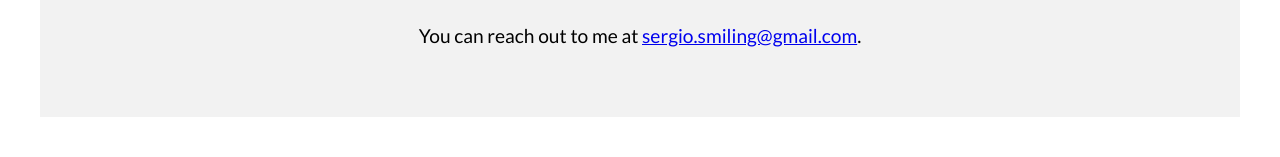
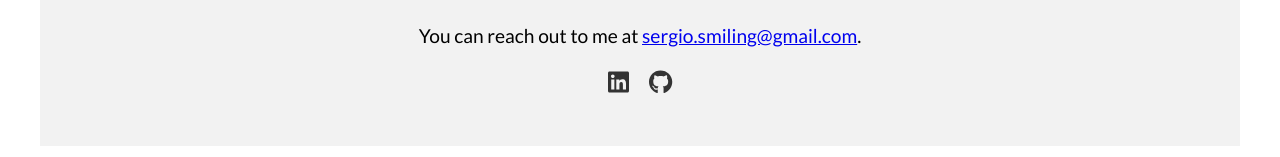
Before and after one commit to myplancash/myplancash.github.io, a React (Create React App) app: page /contact in a window 1280 px wide. Shown: the part 532-689 px from the top of the page. Built offline with nearby package versions, Linux system fonts and the light colour scheme.

Commit message:
Added social media presence into my contact page

```diff
--- a/package.json
+++ b/package.json
@@ -4,6 +4,9 @@
   "private": false,
   "homepage": "https://www.digitalbizfusion.me",
   "dependencies": {
+    "@fortawesome/fontawesome-svg-core": "^6.4.2",
+    "@fortawesome/free-brands-svg-icons": "^6.4.2",
+    "@fortawesome/react-fontawesome": "^0.2.0",
     "@testing-library/jest-dom": "^5.17.0",
     "@testing-library/react": "^13.4.0",
     "@testing-library/user-event": "^13.5.0",
--- a/src/components/Contact/Contact.js
+++ b/src/components/Contact/Contact.js
@@ -1,5 +1,7 @@
 import React from 'react';
-import { Section, Heading, ContactInfo } from './Contact.styles'; // Import your styled-components styles
+import { FontAwesomeIcon } from '@fortawesome/react-fontawesome';
+import { faEnvelope, faLinkedin, faGithub } from '@fortawesome/free-brands-svg-icons';
+import { Section, Heading, ContactInfo, SocialIcons, IconLink } from './Contact.styles'; // Import your styled-components styles
 
 const Contact = () => {
   return (
@@ -8,6 +10,14 @@ const Contact = () => {
       <ContactInfo>
         You can reach out to me at <a href="mailto:sergio.smiling@gmail.com">sergio.smiling@gmail.com</a>.
       </ContactInfo>
+      <SocialIcons>
+        <IconLink href="https://www.linkedin.com/in/sergioestebantorres/">
+          <FontAwesomeIcon icon={faLinkedin} />
+        </IconLink>
+        <IconLink href="https://github.com/myplancash">
+          <FontAwesomeIcon icon={faGithub} />
+        </IconLink>
+      </SocialIcons>
     </Section>
   );
 }
--- a/src/components/Contact/Contact.styles.jsx
+++ b/src/components/Contact/Contact.styles.jsx
@@ -1,5 +1,22 @@
 import styled from 'styled-components';
 import theme from '../../styles/theme';
+
+export const SocialIcons = styled.div`
+  margin-top: 20px;
+  display: flex;
+  justify-content: center;
+`;
+
+export const IconLink = styled.a`
+  color: #333; // Or use a color that matches your design
+  font-size: 1.5rem;
+  margin: 0 10px;
+  transition: color 0.3s;
+
+  &:hover {
+    color: #c0392b; // Or the color you prefer on hover
+  }
+`;
 
 export const Section = styled.section`
   padding: 50px 0;
```
Also changed, not shown: 1 other file (tests, documents, lock files or other folders).
